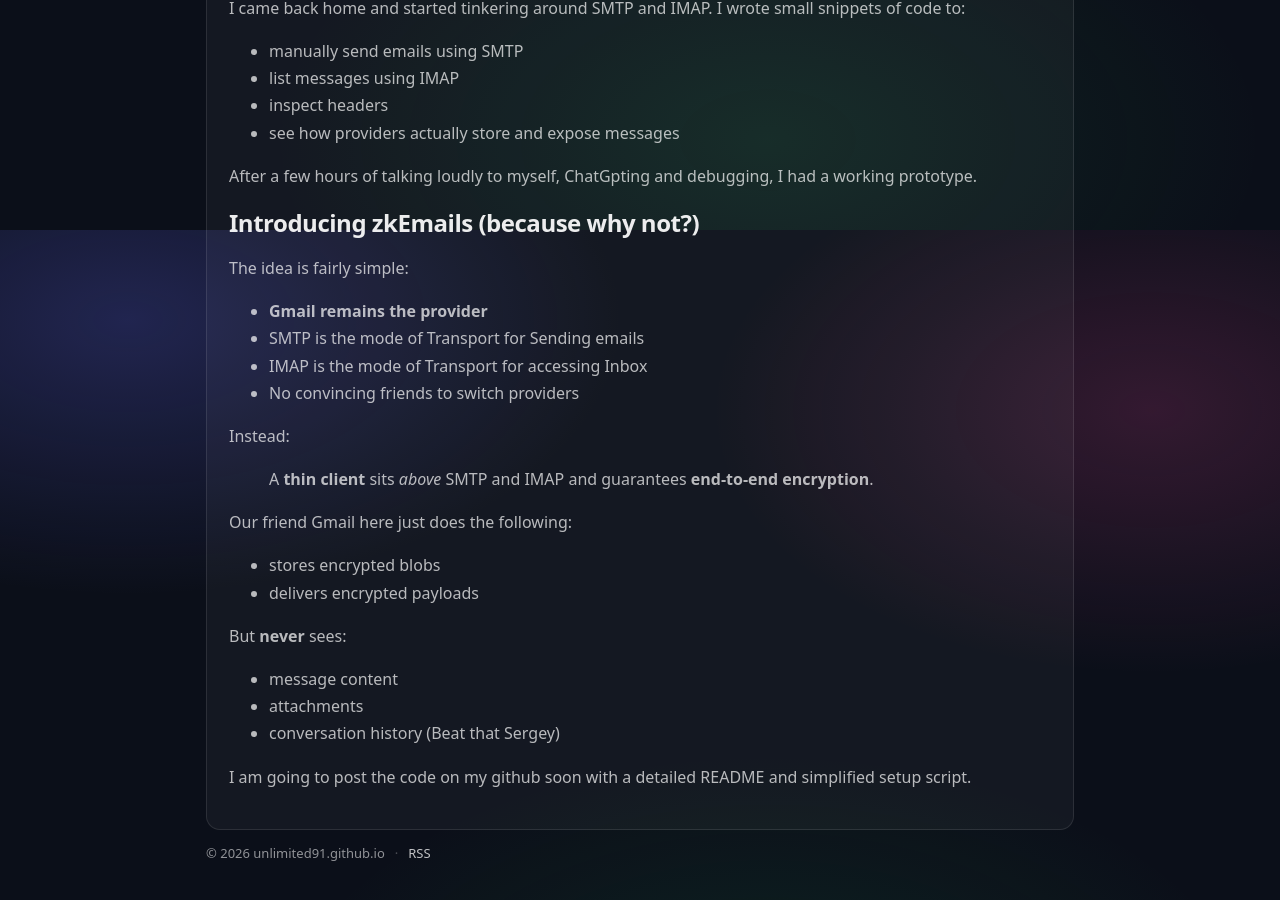
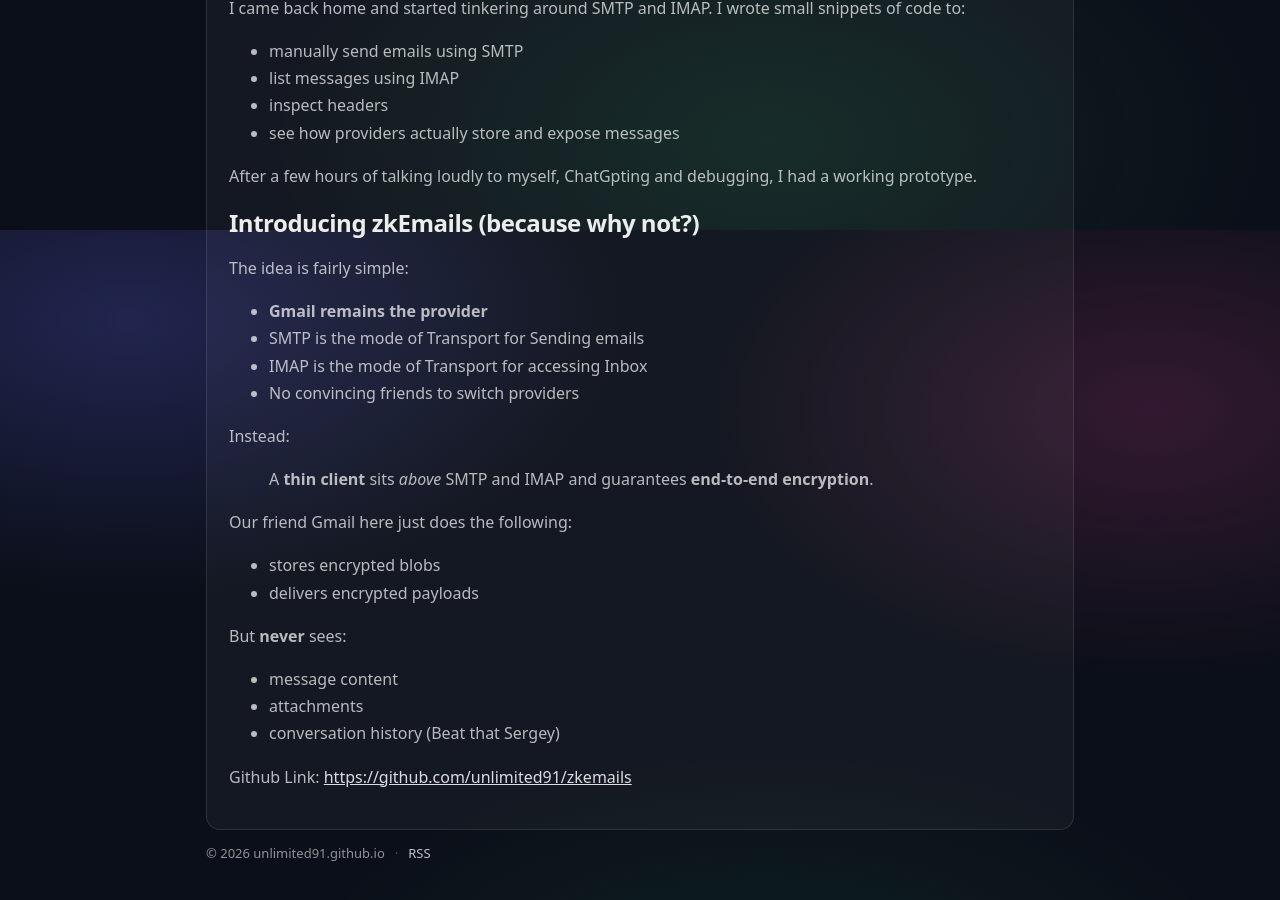
Before and after one commit to unlimited91/unlimited91.github.io, a Jekyll site: the page built from _posts/2025-12-26-zkmails.md, in a window 1280 px wide and 900 px high, scrolled down 1570 px. Built offline with Jekyll 4.4.1, drawn with Linux system fonts in a browser that asks for light colours.

```diff
--- a/_posts/2025-12-26-zkmails.md
+++ b/_posts/2025-12-26-zkmails.md
@@ -90,4 +90,4 @@
 - attachments
 - conversation history (Beat that Sergey)
 
-I am going to post the code on my github soon with a detailed README and simplified setup script.
+Github Link: [https://github.com/unlimited91/zkemails](https://github.com/unlimited91/zkemails)
```
Also changed, not shown: _posts/2026-01-03-ellipticcurvemathprimer.md (+1 -1 lines).
